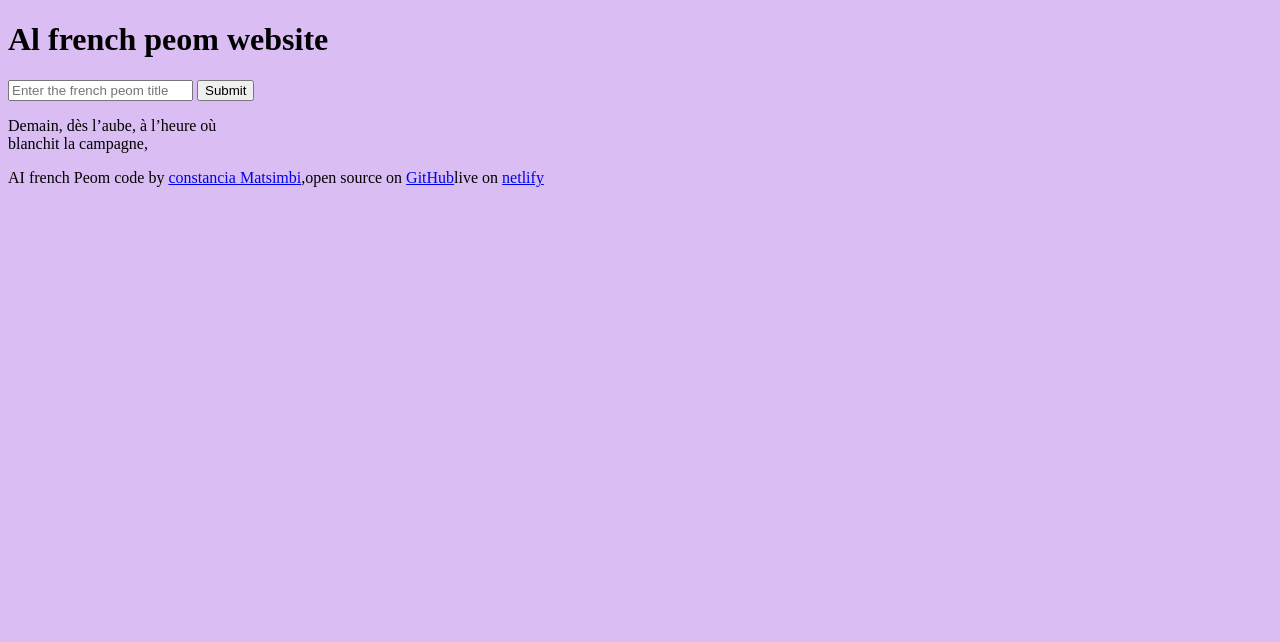
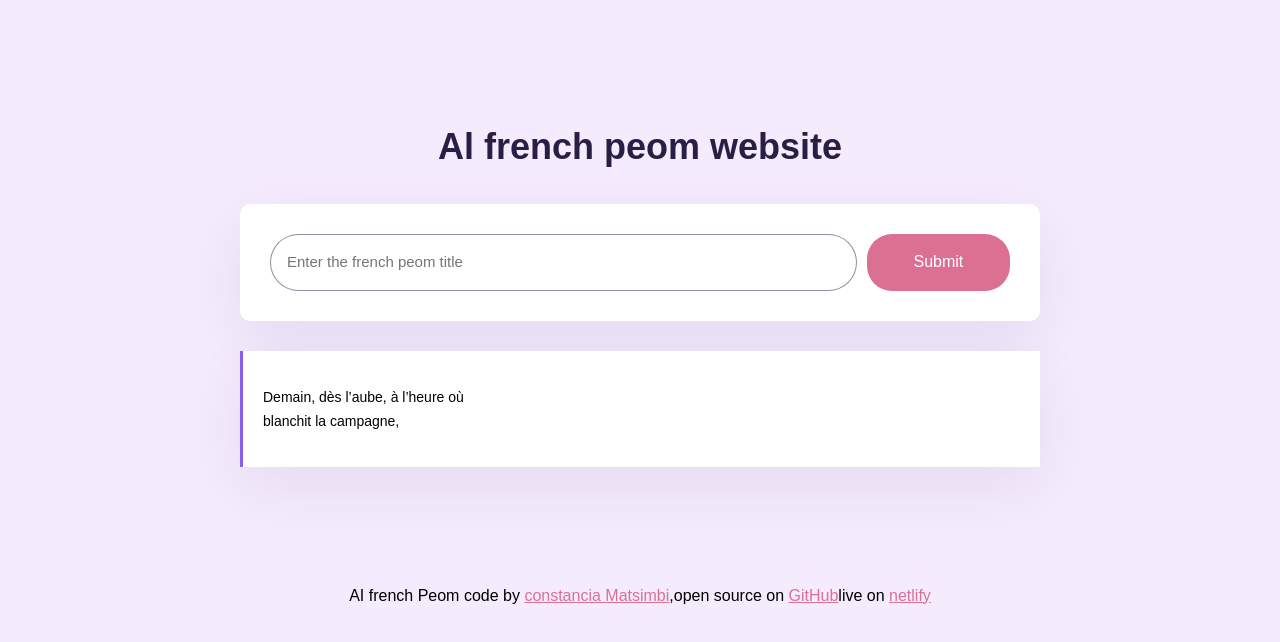
Before and after one commit to HappinessGR/french-peom, a plain HTML site: page index.html in a window 1280 px wide. Drawn offline with Linux system fonts and the light colour scheme.

Commit message:
added styling on form and input also links

```diff
--- a/src/index.js
+++ b/src/index.js
@@ -1 +1 @@
-alert("welcome to the AL agent ")
+//alert("welcome to the AL agent ")
--- a/src/style.css
+++ b/src/style.css
@@ -1,3 +1,67 @@
 body{
-    background-color: #d9bdf3;
+    background-color: #f4ebfd;
+    font-family: Arial, Helvetica, sans-serif;
+
 }
+h1{
+    font-weight: 800;
+    font-size: 36px;
+    line-height: 1.5;
+    text-align: center;
+    color: #272044;
+}
+.container{
+    margin: 120px auto;
+    max-width: 800px;
+}
+header{
+    margin-bottom: 30px;
+}
+form{
+    padding: 30px;
+    background-color: white;
+    border-radius: 10px;
+    display: flex;
+    margin-bottom: 30px;
+    box-shadow: 0px 20px 60px rgba(65, 50, 100, 0.08);
+}
+
+main{
+    margin-bottom: 30px;
+}
+.instruction{
+    padding: 16px;
+    border: 1px solid rgba(39, 33,66,0.5);
+    width:80%;
+    border-radius: 50px;
+    line-height: 1.5;
+    color: #272044;
+    font-size: 15px;
+}
+.submit-button{
+    margin-left: 10px;
+    width: 150px;
+    color: white;
+    border: none;
+    border-radius: 25px;
+    background-color: palevioletred;
+    padding: 14px 24px;
+    font-size:16px;
+}
+.peom{
+    font-size: 14px;
+    background-color: #fff;
+    padding: 20px;
+    line-height: 24px;
+    border-left: 3px solid #885df1;
+    box-shadow: 0px 20px 60px rgba(65, 50, 100, 0.08);
+
+
+}
+footer{
+    text-align: center;
+    font-size:16px
+}
+a{
+    color:palevioletred
+}
```
